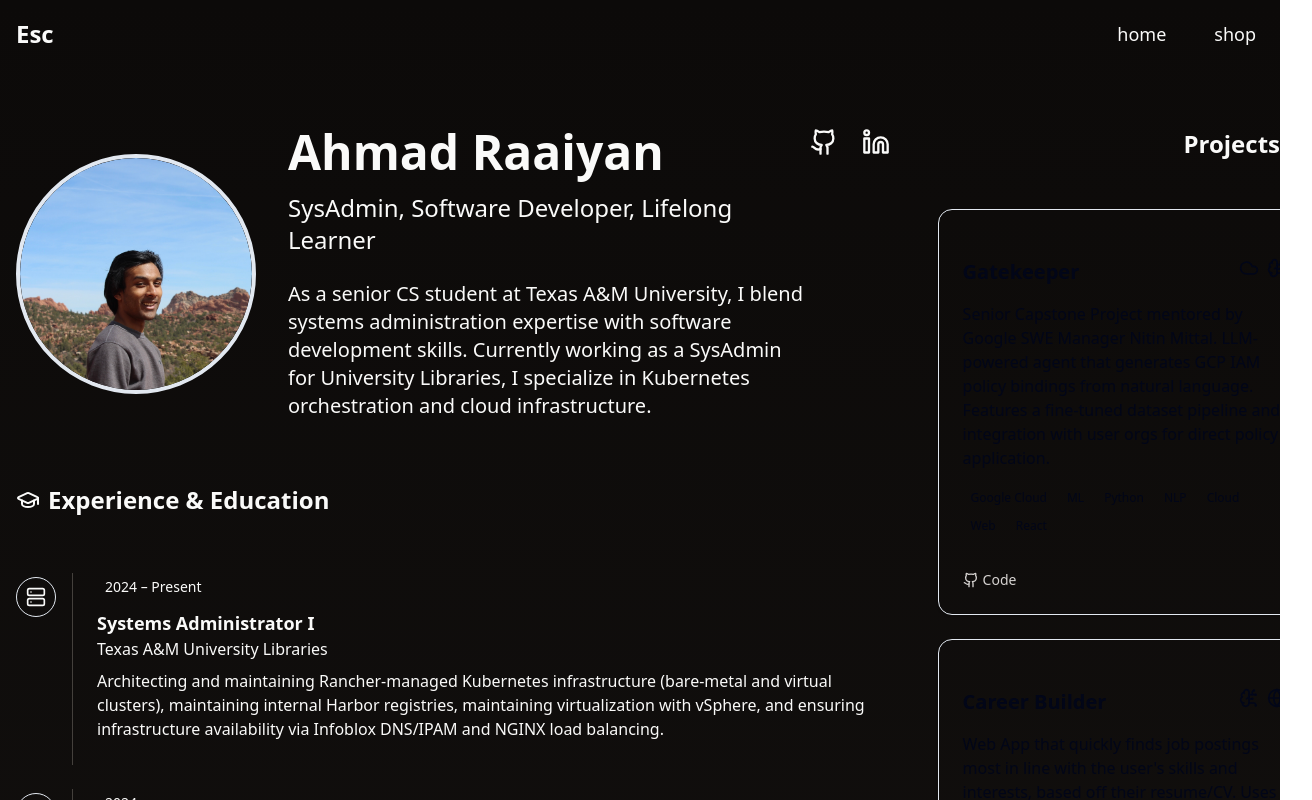
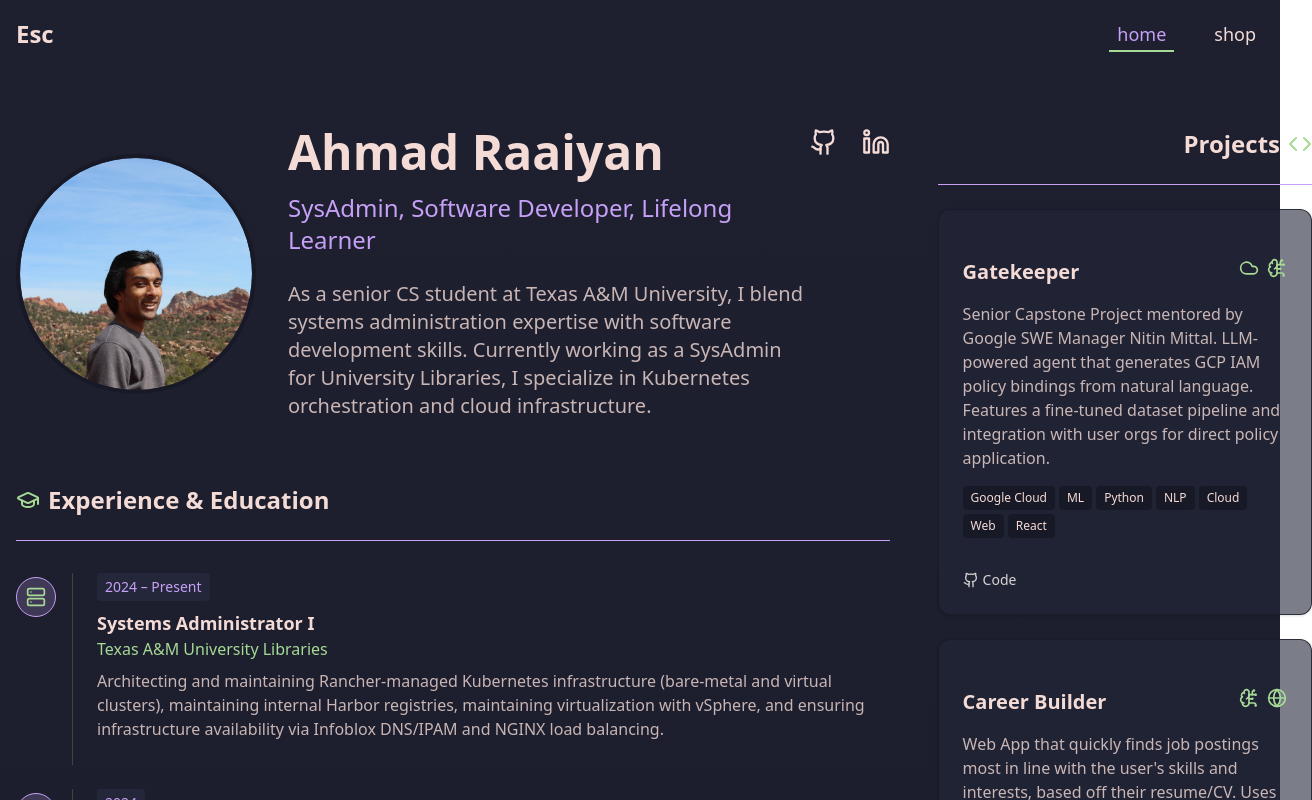
Before and after one commit to contrafy/personal-page, a React (Vite) app: page / in a window 1280 px wide. Shown: the top 800 px of the page, 1312 px wide, since content can reach past the window. Built offline with nearby package versions, Linux system fonts and the light colour scheme.

Commit message:
fix utility classes

```diff
--- a/src/index.css
+++ b/src/index.css
@@ -59,172 +59,25 @@
     --color-red-800: #991b1b;
     --color-red-900: #7f1d1d;
     --color-red-950: #450a0a;
-
-
-
-
-  }
-
-  .dark {
-    --background: 0 0% 3.9%;
-    --foreground: 0 0% 98%;
-    --card: 0 0% 3.9%;
-    --card-foreground: 0 0% 98%;
-    --popover: 0 0% 3.9%;
-    --popover-foreground: 0 0% 98%;
-    --primary: 0 72.2% 50.6%;
-    --primary-foreground: 0 85.7% 97.3%;
-    --secondary: 0 0% 14.9%;
-    --secondary-foreground: 0 0% 98%;
-    --muted: 0 0% 14.9%;
-    --muted-foreground: 0 0% 63.9%;
-    --accent: 0 0% 14.9%;
-    --accent-foreground: 0 0% 98%;
-    --destructive: 0 62.8% 30.6%;
-    --destructive-foreground: 0 0% 98%;
-    --border: 0 0% 14.9%;
-    --input: 0 0% 14.9%;
-    --ring: 0 72.2% 50.6%;
-    --chart-1: 220 70% 50%;
-    --chart-2: 160 60% 45%;
-    --chart-3: 30 80% 55%;
-    --chart-4: 280 65% 60%;
-    --chart-5: 340 75% 55%;
   }
 }
 
-
-:root {
-  --radius: 0.625rem;
-  --background: oklch(1 0 0);
-  --foreground: oklch(0.129 0.042 264.695);
-  --card: oklch(1 0 0);
-  --card-foreground: oklch(0.129 0.042 264.695);
-  --popover: oklch(1 0 0);
-  --popover-foreground: oklch(0.129 0.042 264.695);
-  --primary: oklch(0.208 0.042 265.755);
-  --primary-foreground: oklch(0.984 0.003 247.858);
-  --secondary: oklch(0.968 0.007 247.896);
-  --secondary-foreground: oklch(0.208 0.042 265.755);
-  --muted: oklch(0.968 0.007 247.896);
-  --muted-foreground: oklch(0.554 0.046 257.417);
-  --accent: oklch(0.968 0.007 247.896);
-  --accent-foreground: oklch(0.208 0.042 265.755);
-  --destructive: oklch(0.577 0.245 27.325);
-  --border: oklch(0.929 0.013 255.508);
-  --input: oklch(0.929 0.013 255.508);
-  --ring: oklch(0.704 0.04 256.788);
-  --chart-1: oklch(0.646 0.222 41.116);
-  --chart-2: oklch(0.6 0.118 184.704);
-  --chart-3: oklch(0.398 0.07 227.392);
-  --chart-4: oklch(0.828 0.189 84.429);
-  --chart-5: oklch(0.769 0.188 70.08);
-  --sidebar: oklch(0.984 0.003 247.858);
-  --sidebar-foreground: oklch(0.129 0.042 264.695);
-  --sidebar-primary: oklch(0.208 0.042 265.755);
-  --sidebar-primary-foreground: oklch(0.984 0.003 247.858);
-  --sidebar-accent: oklch(0.968 0.007 247.896);
-  --sidebar-accent-foreground: oklch(0.208 0.042 265.755);
-  --sidebar-border: oklch(0.929 0.013 255.508);
-  --sidebar-ring: oklch(0.704 0.04 256.788);
+@theme {
+    --color-ctp-base: #24273a;
+    --color-ctp-mantle: #1e2030;
+    --color-ctp-crust: #181926;
+    --color-ctp-rosewater: #f4dbd6;
+    --color-ctp-flamingo: #f0c6c6;
+    --color-ctp-pink: #f5bde6;
+    --color-ctp-mauve: #c6a0f6;
+    --color-ctp-red: #ed8796;
+    --color-ctp-maroon: #ee99a0;
+    --color-ctp-peach: #f5a97f;
+    --color-ctp-yellow: #eed49f;
+    --color-ctp-green: #a6da95;
+    --color-ctp-teal: #8bd5ca;
+    --color-ctp-sky: #91d7e3;
+    --color-ctp-sapphire: #7dc4e4;
+    --color-ctp-blue: #8aadf4;
+    --color-ctp-lavender: #b7bdf8;
 }
-
-.dark {
-  --background: oklch(0.129 0.042 264.695);
-  --foreground: oklch(0.984 0.003 247.858);
-  --card: oklch(0.208 0.042 265.755);
-  --card-foreground: oklch(0.984 0.003 247.858);
-  --popover: oklch(0.208 0.042 265.755);
-  --popover-foreground: oklch(0.984 0.003 247.858);
-  --primary: oklch(0.929 0.013 255.508);
-  --primary-foreground: oklch(0.208 0.042 265.755);
-  --secondary: oklch(0.279 0.041 260.031);
-  --secondary-foreground: oklch(0.984 0.003 247.858);
-  --muted: oklch(0.279 0.041 260.031);
-  --muted-foreground: oklch(0.704 0.04 256.788);
-  --accent: oklch(0.279 0.041 260.031);
-  --accent-foreground: oklch(0.984 0.003 247.858);
-  --destructive: oklch(0.704 0.191 22.216);
-  --border: oklch(1 0 0 / 10%);
-  --input: oklch(1 0 0 / 15%);
-  --ring: oklch(0.551 0.027 264.364);
-  --chart-1: oklch(0.488 0.243 264.376);
-  --chart-2: oklch(0.696 0.17 162.48);
-  --chart-3: oklch(0.769 0.188 70.08);
-  --chart-4: oklch(0.627 0.265 303.9);
-  --chart-5: oklch(0.645 0.246 16.439);
-  --sidebar: oklch(0.208 0.042 265.755);
-  --sidebar-foreground: oklch(0.984 0.003 247.858);
-  --sidebar-primary: oklch(0.488 0.243 264.376);
-  --sidebar-primary-foreground: oklch(0.984 0.003 247.858);
-  --sidebar-accent: oklch(0.279 0.041 260.031);
-  --sidebar-accent-foreground: oklch(0.984 0.003 247.858);
-  --sidebar-border: oklch(1 0 0 / 10%);
-  --sidebar-ring: oklch(0.551 0.027 264.364);
-}
-
-@theme inline {
-  --radius-sm: calc(var(--radius) - 4px);
-  --radius-md: calc(var(--radius) - 2px);
-  --radius-lg: var(--radius);
-  --radius-xl: calc(var(--radius) + 4px);
-  --color-background: var(--background);
-  --color-foreground: var(--foreground);
-  --color-card: var(--card);
-  --color-card-foreground: var(--card-foreground);
-  --color-popover: var(--popover);
-  --color-popover-foreground: var(--popover-foreground);
-  --color-primary: var(--primary);
-  --color-primary-foreground: var(--primary-foreground);
-  --color-secondary: var(--secondary);
-  --color-secondary-foreground: var(--secondary-foreground);
-  --color-muted: var(--muted);
-  --color-muted-foreground: var(--muted-foreground);
-  --color-accent: var(--accent);
-  --color-accent-foreground: var(--accent-foreground);
-  --color-destructive: var(--destructive);
-  --color-border: var(--border);
-  --color-input: var(--input);
-  --color-ring: var(--ring);
-  --color-chart-1: var(--chart-1);
-  --color-chart-2: var(--chart-2);
-  --color-chart-3: var(--chart-3);
-  --color-chart-4: var(--chart-4);
-  --color-chart-5: var(--chart-5);
-  --color-sidebar: var(--sidebar);
-  --color-sidebar-foreground: var(--sidebar-foreground);
-  --color-sidebar-primary: var(--sidebar-primary);
-  --color-sidebar-primary-foreground: var(--sidebar-primary-foreground);
-  --color-sidebar-accent: var(--sidebar-accent);
-  --color-sidebar-accent-foreground: var(--sidebar-accent-foreground);
-  --color-sidebar-border: var(--sidebar-border);
-  --color-sidebar-ring: var(--sidebar-ring);
-}
-
-@layer base {
-  * {
-    @apply border-border outline-ring/50;
-  }
-  body {
-    @apply bg-background text-foreground;
-  }
-}
-
-/* GLOBAL BACKDROP — this sits under every route/animation */
-html,
-body,
-#root {
-  min-height: 100%;
-  display: flex;
-  flex-direction: column;
-  /* stone‑950 → stone‑900 gradient */
-  background: linear-gradient(to bottom, #0c0a09, #1c1917);
-  color: #fafaf9;        /* stone‑50 */
-  overflow-x: hidden;
-}
-
-/* optional – if you still want the CSS‑variable driven palette elsewhere   */
-/* override the “white” default so page‑transition fade outs never flash   */
-:root {
-  --background: #0c0a09; /* stone‑950 – plain hex avoids HSL/OKLCH quirks */
-}
```
